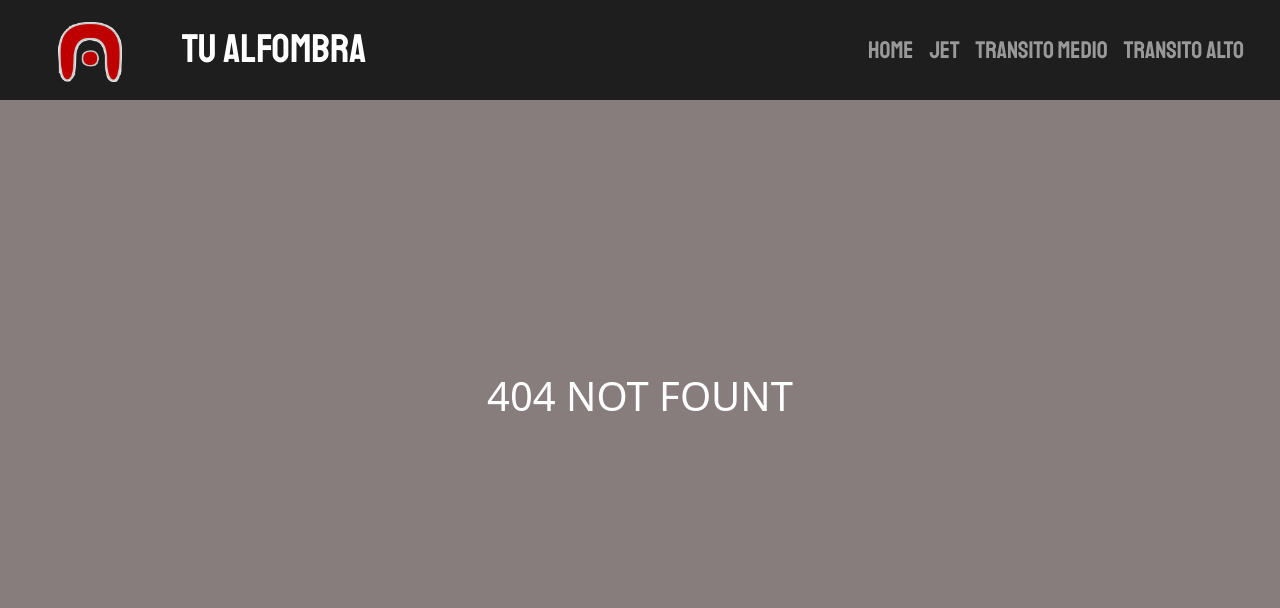
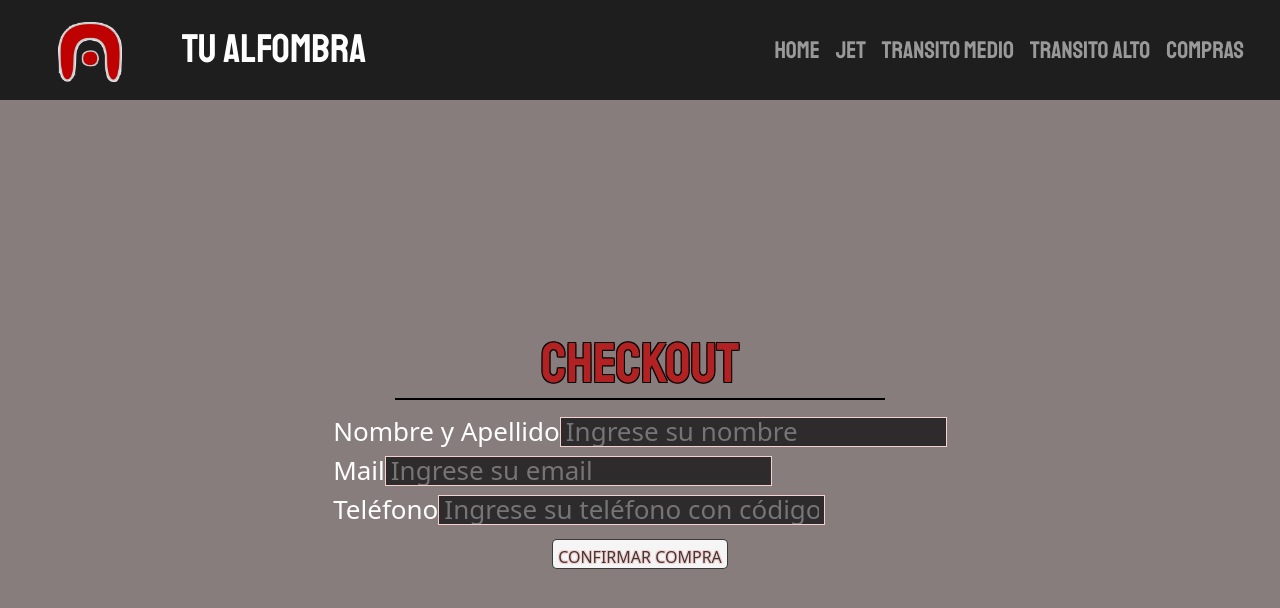
Before and after one commit to virpiazza19/EntregaFinal-ReactJs--Piazza, a React (Create React App) app: page /checkout in a window 1280 px wide. Before the commit this address had no page. Shown: the top 608 px of the page. Built offline with nearby package versions, Linux system fonts and the light colour scheme.

Commit message:
Se completan funcionalidades de generación de compra y visualización de la misma

```diff
--- a/src/App.jsx
+++ b/src/App.jsx
@@ -5,6 +5,8 @@ import NavBar from "./components/NavBar/NavBar";
 import ItemDetailContainer from "./components/ItemDetailContainer/ItemDetailContainer";
 import CartContainer from "./components/CartContainer/CartContainer";
 import { CartContextProvider } from "./context/cartContext";
+import Checkout from "./components/Checkout/Checkout";
+import Comprobante from "./components/Comprobante/Comprobante";
 
 function App() {
   return (
@@ -26,6 +28,8 @@ function App() {
               element={<ItemDetailContainer greeting={"Tu Alfombra"} />}
             />
             <Route path="/cart" element={<CartContainer />} />
+            <Route path="/checkout" element={<Checkout />} />
+            <Route path="/comprobante" element={<Comprobante />} />
             <Route path="*" element={<h1>404 NOT FOUNT</h1>} />
           </Routes>
         </BrowserRouter>
--- a/src/components/CartContainer/CartContainer.jsx
+++ b/src/components/CartContainer/CartContainer.jsx
@@ -2,39 +2,13 @@ import "./CartContainer.css";
 import React from "react";
 import { useContext } from "react";
 import { cartContext } from "../../context/cartContext";
-import { createOrder } from "../../services/firebase";
-import { useNavigate } from "react-router-dom";
 import CartItem from "../CartItem/CartItem";
+import { NavLink } from "react-router-dom";
 
 function CartContainer() {
-  const { cart, getTotalItemsInCart, getSubTotal, clearCart } =
-    useContext(cartContext);
-  const navigate = useNavigate();
+  const { cart, getTotalItemsInCart, getSubTotal } = useContext(cartContext);
 
   const subTotal = getSubTotal();
-
-  async function handleCheckout() {
-    const orderData = {
-      items: cart,
-      buyer: { name: "Virginia", email: "vir@mail.com", phone: "123123123" },
-      date: new Date(),
-      total: subTotal,
-    };
-
-    try {
-      const idOrder = await createOrder(orderData);
-      console.log(`Gracias por tu compra, tu numero de orden es ${idOrder}`);
-      navigate(`/order-confirmation/${idOrder}`);
-      clearCart();
-    } catch (error) {
-      alert(`No se pudo realizar la compra ${error.message}`);
-    }
-
-    // 0: NO hagan alert ni lo muestren por consola
-    // 1. SweetAlert o Toastify
-    // 2. Redirigir al usuario a /order-confirmation/{idOrder}
-    // 3. Rendering condicional
-  }
 
   return (
     <div className="divItems">
@@ -48,13 +22,13 @@ function CartContainer() {
         <p className="cartInfo">Cant. Items: {getTotalItemsInCart()}</p>
         <p className="cartInfo">Total de la compra: ${subTotal}</p>
         {subTotal === 0 ? (
-          <button className="Option2" onClick={handleCheckout} disabled>
+          <NavLink className="Option2" to="/">
+            Volver al home
+          </NavLink>
+        ) : (
+          <NavLink className="Option2" to="/checkout">
             COMPRAR
-          </button>
-        ) : (
-          <button className="Option2" onClick={handleCheckout}>
-            COMPRAR
-          </button>
+          </NavLink>
         )}
       </div>
     </div>
--- /dev/null
+++ b/src/components/Checkout/Checkout.css
@@ -0,0 +1,101 @@
+.divContacto {
+	margin: 70px 0 20px 0;
+	display: flex;
+	flex-direction: column;
+	justify-content: center;
+	align-items: center;
+	color: whitesmoke;
+	text-align: center;
+
+	h1 {
+		width: 80%;
+		text-align: center;
+        padding-top: 0;
+        margin-top: 0;
+	}
+
+	p {
+		width: 80%;
+		text-align: center;
+		font-size: 1.2rem;
+	}
+}
+
+.formDiv {
+	background-color: rgb(31, 30, 30);
+	border: 2px solid white;
+	padding: 40px;
+	margin-top: 15px;
+	width: 80%;
+	max-width: 600px;
+	min-width: 300px;
+	text-align: left;
+    border: 2px solid black;
+}
+
+.formFonts {
+	font-family: 'Roboto', sans-serif;
+	color: whitesmoke;
+}
+
+#message {
+	max-width: 500px;
+	max-height: 200px;
+	min-height: 200px;
+	padding: 5px;
+	margin-top: 5px;
+	background-color: #2d2b2b;
+	border: 1px solid rgb(246, 207, 207);
+	color: whitesmoke;
+
+	&:focus{
+		color: white;
+		border: 1px solid firebrick;
+		background-color: #2d2b2b;
+		box-shadow: none;
+	}
+}
+
+form {
+	&::placeholder {
+		color: rgb(246, 207, 207);
+		opacity: 1;
+	}
+}
+
+input {
+	height: 30px;
+	padding: 2px 5px 2px 5px;
+	margin-top: 5px;
+	background-color: #2d2b2b;
+	border: 1px solid rgb(246, 207, 207);
+	color: whitesmoke;
+	max-width: 500px;
+}
+
+.form-control {
+	height: 30px;
+	padding: 2px 5px 2px 5px;
+	margin-top: 5px;
+	background-color: #2d2b2b;
+	border: 1px solid rgb(246, 207, 207);
+	color: whitesmoke;
+	max-width: 500px;
+
+	&:focus{
+		color: white;
+		border: 1px solid firebrick;
+		background-color: #2d2b2b;
+		box-shadow: none;
+	}
+
+	&::placeholder {
+		color: rgb(246, 207, 207);
+		opacity: 1;
+	}
+}
+
+.mb-3{
+    justify-content:space-between;
+    display: flex;
+}
--- /dev/null
+++ b/src/components/Checkout/Checkout.jsx
@@ -0,0 +1,115 @@
+import React, { useState } from "react";
+import "./Checkout.css";
+import { createOrder } from "../../services/firebase";
+import { useContext } from "react";
+import { cartContext } from "../../context/cartContext";
+
+const Checkout = () => {
+  const { cart, clearCart, getSubTotal } = useContext(cartContext);
+  const [isLoading, setIsLoading] = useState(false);
+  const subTotal = getSubTotal();
+
+  const [nameForm, setNameForm] = useState();
+  const [emailForm, setEmailForm] = useState();
+  const [phoneForm, setPhoneForm] = useState();
+  const [idOrder, setIdOrder] = useState();
+
+  async function handleCheckout() {
+    setIsLoading(true);
+
+    const orderData = {
+      items: cart,
+      buyer: { name: nameForm, email: emailForm, phone: phoneForm },
+      date: new Date(),
+      total: subTotal,
+    };
+
+    setIdOrder(await createOrder(orderData));
+    setIsLoading(false);
+    clearCart();
+
+    // 1. SweetAlert o Toastify
+
+  }
+
+  if (isLoading) {
+    return (
+      <div className="divItems">
+        <h1 className="h1CartTitulo">Generando orden...</h1>
+      </div>
+    );
+  }
+  if (idOrder) {
+    {
+      return (
+        <div className="divItems">
+          <h1 className="h1CartTitulo">
+            Orden generada con éxito. Su número de comprobante es: {idOrder}
+          </h1>
+        </div>
+      );
+    }
+  }
+
+  return (
+    <main>
+      <div classname="divContacto">
+        <h1 className="h1Titulo">Checkout</h1>
+        <form classname="formDiv" id="formMensajes">
+          <div classname="mb-3">
+            <label for="name" classname="form-label formFonts">
+              Nombre y Apellido
+            </label>
+            <input
+              type="text"
+              name="nombre"
+              classname="form-control"
+              placeholder="Ingrese su nombre"
+              id="name"
+              value={nameForm}
+              onChange={({ target }) => setNameForm(target.value)}
+              required
+            />
+          </div>
+          <div classname="mb-3">
+            <label for="email" classname="form-label formFonts">
+              Mail
+            </label>
+            <input
+              type="email"
+              name="mail"
+              classname="form-control"
+              placeholder="Ingrese su email"
+              id="email"
+              value={emailForm}
+              onChange={({ target }) => setEmailForm(target.value)}
+              required
+            />
+          </div>
+          <div classname="mb-3">
+            <label for="phone" classname="form-label formFonts">
+              Teléfono
+            </label>
+            <input
+              type="tel"
+              name="telefono"
+              classname="form-control"
+              placeholder="Ingrese su teléfono con código de área"
+              id="phone"
+              value={phoneForm}
+              onChange={({ target }) => setPhoneForm(target.value)}
+              required
+            />
+          </div>
+        </form>
+        <div>
+          <button className="Option2" onClick={handleCheckout}>
+            CONFIRMAR COMPRA
+          </button>
+        </div>
+      </div>
+    </main>
+  );
+};
+
+export default Checkout;
--- /dev/null
+++ b/src/components/Comprobante/Comprobante.jsx
@@ -0,0 +1,90 @@
+import React, { useState } from "react";
+import "./Comprobante.css";
+import { getOrder } from "../../services/firebase";
+import { NavLink } from "react-router-dom";
+
+const Comprobante = () => {
+  const [orderId, setIdOrder] = useState();
+  const [compra, setCompra] = useState();
+  const [unidadesPorCompre, setUnidadesPorCompre] = useState();
+  const [totalCompra, setTotalCompra] = useState();
+
+  async function recibirInfo() {
+    const orden = await getOrder(orderId)
+    setCompra(orden);
+    let totalCalcular = 0;
+    let unidades = 0;
+    orden.items.forEach((item) => {
+      totalCalcular += item.count * item.price;
+      unidades += item.count;
+    });
+    setTotalCompra(totalCalcular);
+    setUnidadesPorCompre(unidades);
+  }
+
+  if (compra) {
+    {
+      return (
+        <div className="divItems">
+          <h1 className="h1CartTitulo">Compra {orderId}</h1>
+          <div>
+            {compra.items.map((item) => (
+              <div className="CartItemDetails">
+                <img
+                  src={item.image}
+                  alt={item.name}
+                  className="CartDetails fotosProductosCartDetails"
+                />
+                <p className="CartDetails">{item.name}</p>
+                <p className="CartDetails">Categoria: {item.category}</p>
+                <p className="CartDetails">Precio por unidad: ${item.price}</p>
+                <p className="CartDetails">
+                  Subtotal: ${item.count * item.price}
+                </p>
+              </div>
+            ))}
+          </div>
+          <div className="parrafosCart">
+            <p className="cartInfo">Cant. Items: {unidadesPorCompre}</p>
+            <p className="cartInfo">Total de la compra: ${totalCompra}</p>
+            <NavLink className="Option2" to="/">
+              Volver al home
+            </NavLink>
+          </div>
+        </div>
+      );
+    }
+  }
+
+  return (
+    <main>
+      <div classname="divContacto">
+        <h1 className="h1DetailsTitulo">Buscar compras</h1>
+        <form classname="formDiv" id="formMensajes">
+          <div classname="mb-3">
+            <label for="name" classname="form-label formFonts">
+              Número de comprobante
+            </label>
+            <input
+              type="text"
+              name="nombre"
+              classname="form-control"
+              placeholder="Ingrese su nombre"
+              id="name"
+              value={orderId}
+              onChange={({ target }) => setIdOrder(target.value)}
+              required
+            />
+          </div>
+        </form>
+        <div>
+          <button className="Option2" onClick={recibirInfo}>
+            Buscar
+          </button>
+        </div>
+      </div>
+    </main>
+  );
+};
+
+export default Comprobante;
--- a/src/components/ItemDetail/ItemDetail.jsx
+++ b/src/components/ItemDetail/ItemDetail.jsx
@@ -14,7 +14,6 @@ const ItemDetail = (props) => {
   const maxItems = itemInCart ? props.stock - itemInCart.count : props.stock;
 
   function handleAddToCart(quantity) {
-    console.log(props, quantity);
     addToCart(props, quantity);
     alert(`Producto agregado al carrito, cantidad: ${quantity}`);
     setIsAddedToCart(true);
--- a/src/components/NavBar/NavBar.jsx
+++ b/src/components/NavBar/NavBar.jsx
@@ -40,6 +40,9 @@ const NavBar = () => {
                 <li className="nav-item">
                   <NavLink to={`/category/Transito Alto`} className={({isActive}) => isActive ? 'nav-link active':'nav-link'}>Transito Alto</NavLink>
                 </li>
+                <li className="nav-item">
+                  <NavLink to={`/comprobante`} className={({isActive}) => isActive ? 'nav-link active':'nav-link'}>Compras</NavLink>
+                </li>
               </ul>
               <CartWidget/>
             </div>
```
Also changed, not shown: src/components/Comprobante/Comprobante.css (added).
